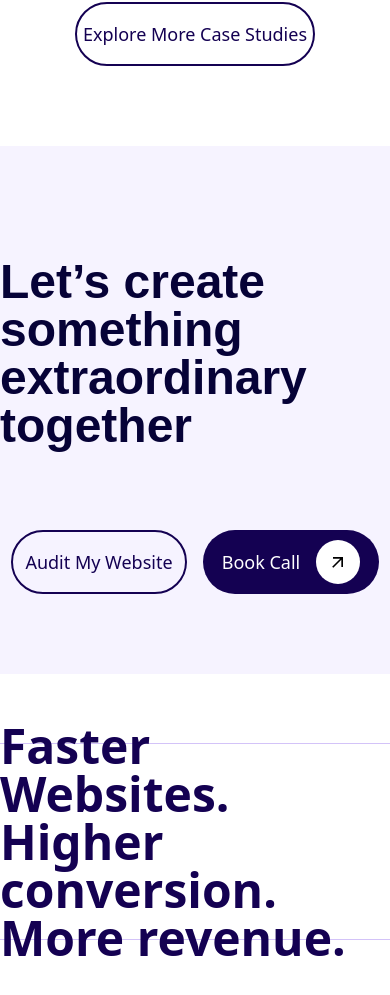
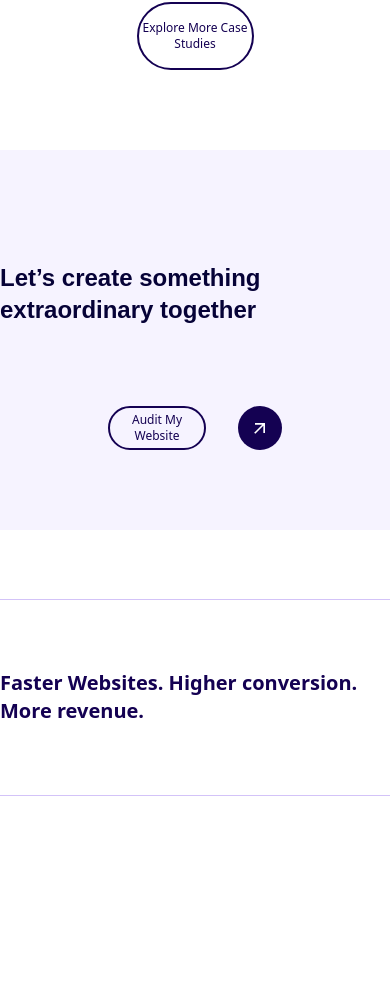
Before and after one commit to PranavHendre02/Boco-Frontend, a React (Vite) app: page / in a window 390 px wide. Shown: the part 2952-3947 px from the top of the page. After the commit the page ends 3748 px from the top, so only its background shows below. Built offline with nearby package versions, Linux system fonts and the light colour scheme; no server answers.

Commit message:
media query added for home

```diff
--- a/src/Components/Footer.jsx
+++ b/src/Components/Footer.jsx
@@ -35,13 +35,13 @@ const Footer = () => {
 
   return (
     <div className='w-full'>
-      <div className='flex items-start justify-between w-full px-32 gap-8'>
+      <div className='flex items-start justify-between w-full md:px-32 px-8 gap-8 md:flex-row flex-col'>
 
-        <div  className="w-[50%]" >
-          <h1 className='text-purple text-[2.5rem] font-bold lowercase'>
+        <div  className="md:w-[50%] text-left" >
+          <h1 className='text-purple md:text-[2.5rem] text-2xl font-bold lowercase'>
             {footerData.heading}
           </h1>
-          <p className='text-[20px] font-[500] text-light-gray leading-relaxed mt-3'>
+          <p className='md:text-[20px] font-[500] text-light-gray leading-relaxed mt-3'>
             {footerData.subText1}
           </p>
 
@@ -51,10 +51,10 @@ const Footer = () => {
           </div>
         </div>
 
-        <div  className="w-fit text-right">
-          <p className='font-bold text-[22px] mb-3 text-black'>Products</p>
+        <div  className="w-fit md:text-right">
+          <p className='font-bold md:text-[22px] text-xl mb-3 text-black'>Products</p>
           {footerData.subText2.map((item, idx) => (
-            <p key={idx} className='text-light-gray font-[500] text-[20px] mb-1'>
+            <p key={idx} className='text-light-gray font-[500] md:text-[20px] mb-1'>
               {item}
             </p>
           ))}
@@ -63,7 +63,7 @@ const Footer = () => {
 
       <div className="mt-10 mb-12">
         <hr className="border-t border-dotted border-light-pink w-[1280px] mx-auto my-4" />
-        <p className='text-[18px] font-light text-[#5C5470] ml-32'>
+        <p className='md:text-[18px] font-light text-[#5C5470] ml-32 text-xs text-center'>
           © Copyright, BOCO 2024
         </p>
       </div>
--- a/src/Pages/Home.jsx
+++ b/src/Pages/Home.jsx
@@ -118,7 +118,7 @@ const Home = () => {
       <CaseStudyCard />
 
       <div className="max-w-[1200px] mx-auto flex items-center flex-col justify-center mt-20 mb-20">
-        <button onClick={() => Newcase()} className="w-60 h-16 border-2 border-purple text-purple text-lg font-medium rounded-full hover:bg-purple hover:text-white transition">
+        <button onClick={() => Newcase()} className="md:w-60 md:h-16 border-2 border-purple text-purple md:text-lg font-medium rounded-full hover:bg-purple hover:text-white transition text-xs w-[30vw] h-[8vh]">
           Explore More Case Studies
         </button>
       </div>
@@ -126,17 +126,17 @@ const Home = () => {
       <section className=" bg-[#F6F3FF] ">
         <div className="max-w-[1200px] mx-auto flex items-center flex-col justify-center">
           <div>
-            <h1 className="text-5xl font-bold text-[#060237] pt-28 font-[sans-serif] mb-20">
+            <h1 className="text-2xl font-bold text-[#060237] pt-28 font-[sans-serif] mb-20 md:text-4xl">
               Let’s create something extraordinary together
             </h1>
           </div>
           <div className="flex gap-4 mb-20">
-            <button onClick={() => NewPage()} className="w-44 h-16 border-2 border-purple text-purple text-lg font-medium rounded-full hover:bg-purple hover:text-white transition">
+            <button onClick={() => NewPage()} className="md:w-44 md:h-16 border-2 border-purple text-purple md:text-lg font-medium rounded-full hover:bg-purple hover:text-white transition text-xs w-[25vw]">
               Audit My Website
             </button>
-            <button onClick={() => NewPage()} className="flex items-center justify-center w-44 h-16 bg-purple text-white text-lg font-medium rounded-full">
-              Book Call
-              <span className="ml-4 p-3 bg-white text-black rounded-full text-xl">
+            <button onClick={() => NewPage()} className="flex items-center justify-center md:w-44 md:h-16 md:bg-purple md:text-white md:text-lg font-medium rounded-full">
+              <p className='hidden md:flex'>Book Call</p>
+              <span className="ml-4 p-3 md:bg-white md:text-black rounded-full text-xl bg-purple text-white">
                 <MdArrowOutward />
               </span>
             </button>
@@ -144,9 +144,9 @@ const Home = () => {
         </div>
       </section>
 
-      <div className='flex items-center justify-center mt-[69px] mb-[69px]'>
+      <div className='flex items-center justify-centermd: mt-[69px] md:mb-[69px]'>
         <div className='w-[1440px] h-[197px] flex items-center justify-center border-t border-b border-light-pink'>
-          <h1 className='text-5xl font-bold text-purple'>
+          <h1 className='md:text-5xl font-bold text-purple text-xl'>
             {/* {footerHeading} */}
             Faster Websites. Higher conversion. More revenue.
           </h1>
```
